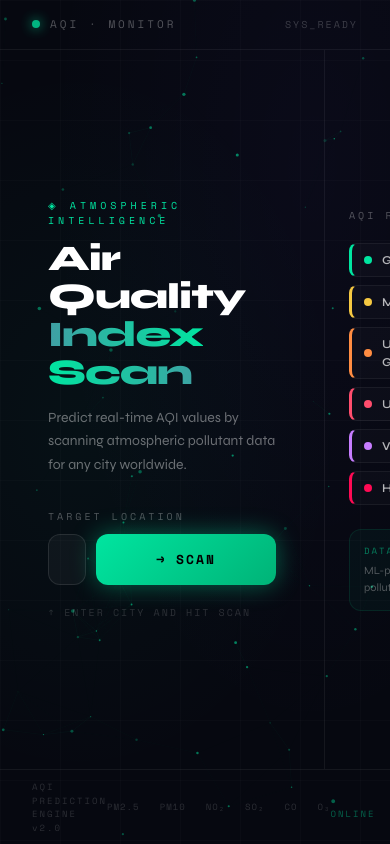
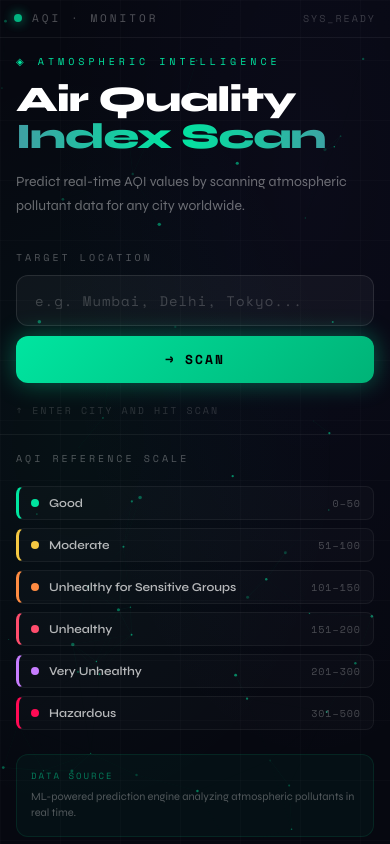
Before and after one commit to blacklytning/aqi, a React (Vite) app: page / in a window 390 px wide. Built offline with nearby package versions, Linux system fonts and the light colour scheme.

Commit message:
Make it responsive

```diff
--- a/src/App.jsx
+++ b/src/App.jsx
@@ -237,9 +237,72 @@ export default function App() {
           border-top-color: #000; border-radius: 50%;
           animation: spin 0.7s linear infinite; display: inline-block; vertical-align: middle; margin-right: 8px;
         }
+
+        @media (max-width: 1100px) {
+          html, body, #root { overflow: auto !important; }
+
+          .app-shell {
+            min-height: 100dvh;
+            height: auto !important;
+            overflow: auto !important;
+          }
+
+          .main-grid {
+            grid-template-columns: 1fr !important;
+            overflow: visible !important;
+          }
+
+          .left-panel {
+            border-right: none !important;
+            border-bottom: 1px solid rgba(255,255,255,0.06);
+            padding: 24px !important;
+          }
+
+          .right-panel {
+            padding: 20px 24px 24px !important;
+          }
+
+          .input-row {
+            flex-direction: column;
+          }
+
+          .scan-button {
+            width: 100% !important;
+            min-width: 0 !important;
+          }
+
+          .result-row {
+            align-items: flex-start !important;
+            gap: 16px !important;
+          }
+        }
+
+        @media (max-width: 700px) {
+          .top-bar,
+          .status-bar {
+            padding: 10px 14px !important;
+          }
+
+          .main-grid {
+            gap: 0;
+          }
+
+          .left-panel,
+          .right-panel {
+            padding: 16px !important;
+          }
+
+          .status-pollutants {
+            display: none !important;
+          }
+
+          .result-row {
+            flex-direction: column;
+          }
+        }
       `}</style>
 
-      <div style={{
+      <div className="app-shell" style={{
         height: "100vh", width: "100vw", position: "relative",
         display: "flex", flexDirection: "column", overflow: "hidden",
         background: "radial-gradient(ellipse at 20% 50%, rgba(0,229,160,0.04) 0%, transparent 60%), radial-gradient(ellipse at 80% 20%, rgba(120,80,255,0.04) 0%, transparent 60%), #060810",
@@ -254,7 +317,7 @@ export default function App() {
         }} />
 
         {/* Top bar */}
-        <div style={{
+        <div className="top-bar" style={{
           display: "flex", alignItems: "center", justifyContent: "space-between",
           padding: "16px 32px", borderBottom: "1px solid rgba(255,255,255,0.06)",
           position: "relative", zIndex: 10,
@@ -274,13 +337,13 @@ export default function App() {
         </div>
 
         {/* Main content */}
-        <div style={{
+        <div className="main-grid" style={{
           flex: 1, display: "grid", gridTemplateColumns: "1fr 340px",
           gap: 0, overflow: "hidden", position: "relative", zIndex: 10,
         }}>
 
           {/* LEFT: Hero + Input */}
-          <div style={{
+          <div className="left-panel" style={{
             display: "flex", flexDirection: "column", justifyContent: "center",
             padding: "24px 48px", borderRight: "1px solid rgba(255,255,255,0.06)",
           }}>
@@ -315,7 +378,7 @@ export default function App() {
               <div style={{ marginBottom: 10, fontFamily: "'Space Mono', monospace", fontSize: 10, color: "rgba(255,255,255,0.3)", letterSpacing: 3 }}>
                 TARGET LOCATION
               </div>
-              <div style={{ display: "flex", gap: 10, marginBottom: 14 }}>
+              <div className="input-row" style={{ display: "flex", gap: 10, marginBottom: 14 }}>
                 <input
                   className="input-field"
                   type="text"
@@ -327,7 +390,7 @@ export default function App() {
                   placeholder="e.g. Mumbai, Delhi, Tokyo..."
                 />
                 <button
-                  className="btn-primary"
+                  className="btn-primary scan-button"
                   onClick={handleSubmit}
                   disabled={loading}
                   style={{
@@ -368,7 +431,7 @@ export default function App() {
                           animation: "scanline 2s ease forwards",
                         }} />
                       </div>
-                      <div style={{ display: "flex", alignItems: "center", gap: 24, position: "relative" }}>
+                      <div className="result-row" style={{ display: "flex", alignItems: "center", gap: 24, position: "relative" }}>
                         <AQIGauge aqi={result.aqi} category={result.category} />
                         <div>
                           <div style={{ fontFamily: "'Space Mono', monospace", fontSize: 10, color: "rgba(255,255,255,0.3)", letterSpacing: 3, marginBottom: 8 }}>
@@ -414,7 +477,7 @@ export default function App() {
           </div>
 
           {/* RIGHT: Scale Legend */}
-          <div style={{
+          <div className="right-panel" style={{
             display: "flex", flexDirection: "column", justifyContent: "center",
             padding: "24px 24px", gap: 8, animation: "fadeSlideIn 1s ease 0.2s both",
           }}>
@@ -461,7 +524,7 @@ export default function App() {
         </div>
 
         {/* Bottom status bar */}
-        <div style={{
+        <div className="status-bar" style={{
           display: "flex", alignItems: "center", justifyContent: "space-between",
           padding: "10px 32px", borderTop: "1px solid rgba(255,255,255,0.06)",
           position: "relative", zIndex: 10,
@@ -469,7 +532,7 @@ export default function App() {
           <div style={{ fontFamily: "'Space Mono', monospace", fontSize: 9, color: "rgba(255,255,255,0.15)", letterSpacing: 2 }}>
             AQI PREDICTION ENGINE v2.0
           </div>
-          <div style={{ display: "flex", gap: 20 }}>
+          <div className="status-pollutants" style={{ display: "flex", gap: 20 }}>
             {["PM2.5", "PM10", "NO₂", "SO₂", "CO", "O₃"].map(p => (
               <span key={p} style={{ fontFamily: "'Space Mono', monospace", fontSize: 9, color: "rgba(255,255,255,0.15)", letterSpacing: 1 }}>
                 {p}
```
